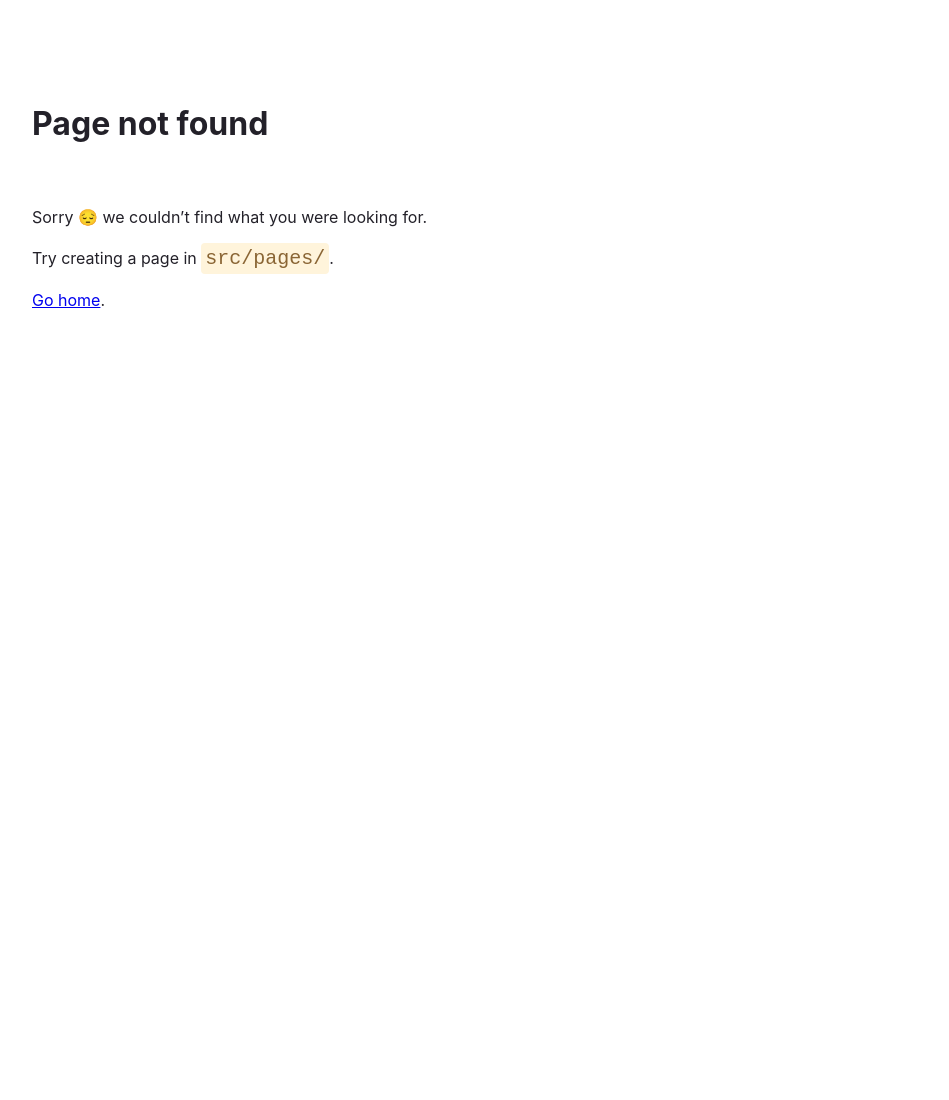
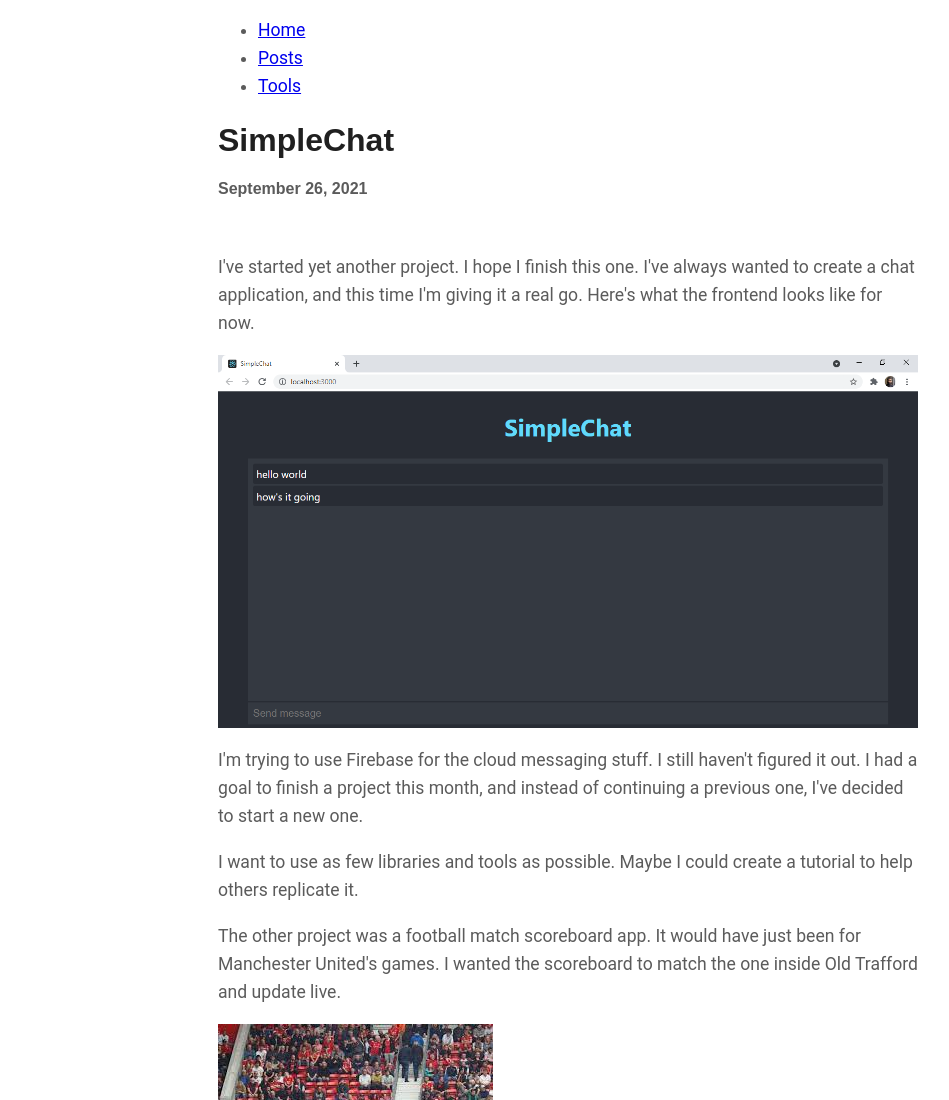
Before and after one commit to samimsu/samis-blog, a Gatsby site: page /posts/simplechat in a window 1280 px wide. Before the commit this address had no page. Shown: the top 1100 px of the page, without its empty margins (72-1021 px from the left). Before the commit the page ends 800 px from the top, so only its background shows below. Built offline with nearby package versions, Linux system fonts and the light colour scheme; Gatsby itself is replaced by a stand-in of ours.

Commit message:
Create new post

```diff
--- a/src/components/posts.js
+++ b/src/components/posts.js
@@ -13,6 +13,7 @@
 
 const Posts = ({ count }) => {
   const posts = [
+    <Post file="simplechat" linkText="SimpleChat" date="Sep 26, 2021" />,
     <Post
       file="procrastination"
       linkText="Procrastination"
--- /dev/null
+++ b/src/pages/posts/simplechat.js
@@ -0,0 +1,56 @@
+import * as React from "react";
+import Layout from "../../components/layout";
+import { StaticImage } from "gatsby-plugin-image";
+
+const SimpleChat = () => {
+  return (
+    <Layout pageTitle="SimpleChat">
+      <h4>September 26, 2021</h4>
+      <article>
+        <p>
+          I've started yet another project. I hope I finish this one. I've
+          always wanted to create a chat application, and this time I'm giving
+          it a real go. Here's what the frontend looks like for now.
+        </p>
+        <StaticImage
+          src="../../images/simplechat-ss.png"
+          alt="SimpleChat frontend"
+        />
+        <p>
+          I'm trying to use Firebase for the cloud messaging stuff. I still
+          haven't figured it out. I had a goal to finish a project this month,
+          and instead of continuing a previous one, I've decided to start a new
+          one.
+        </p>
+        <p>
+          I want to use as few libraries and tools as possible. Maybe I could
+          create a tutorial to help others replicate it.
+        </p>
+        <p>
+          The other project was a football match scoreboard app. It would have
+          just been for Manchester United's games. I wanted the scoreboard to
+          match the one inside Old Trafford and update live.
+        </p>
+        <StaticImage
+          src="../../images/scoreboard-old-trafford.jpg"
+          alt="Old Trafford Scoreboard"
+        />
+        <StaticImage
+          src="../../images/scoreboard-ss.png"
+          alt="Scoreboard App"
+        />
+        <p>
+          I stopped because I didn't have the energy to figure out the API. I
+          found a good one, but I didn't quite test it out for live matches. I
+          could probably still go back to this project. Perhaps after
+          SimpleChat.
+        </p>
+        <p>
+          P.S. I walked 10,000+ steps again today. I think it's a thing now.
+        </p>
+      </article>
+    </Layout>
+  );
+};
+
+export default SimpleChat;
```
Also changed, not shown: src/images/scoreboard-old-trafford.jpg (added), src/images/scoreboard-ss.png (added), src/images/simplechat-ss.png (added).
